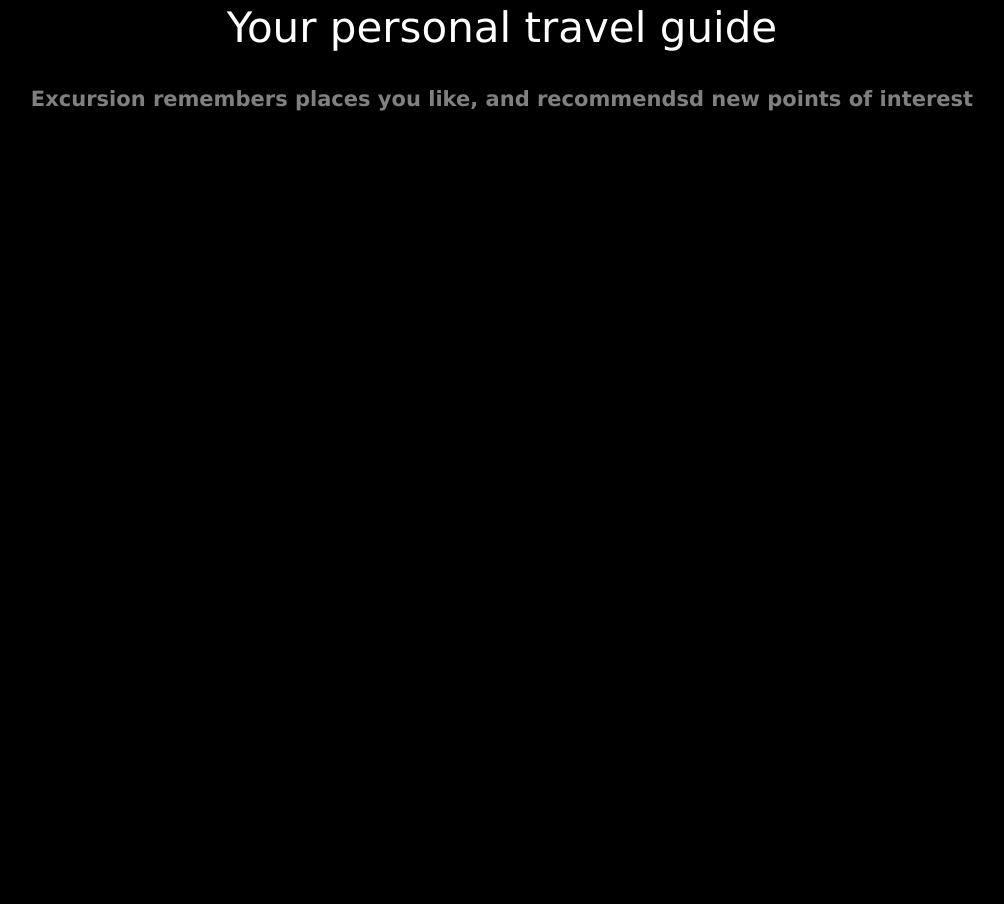
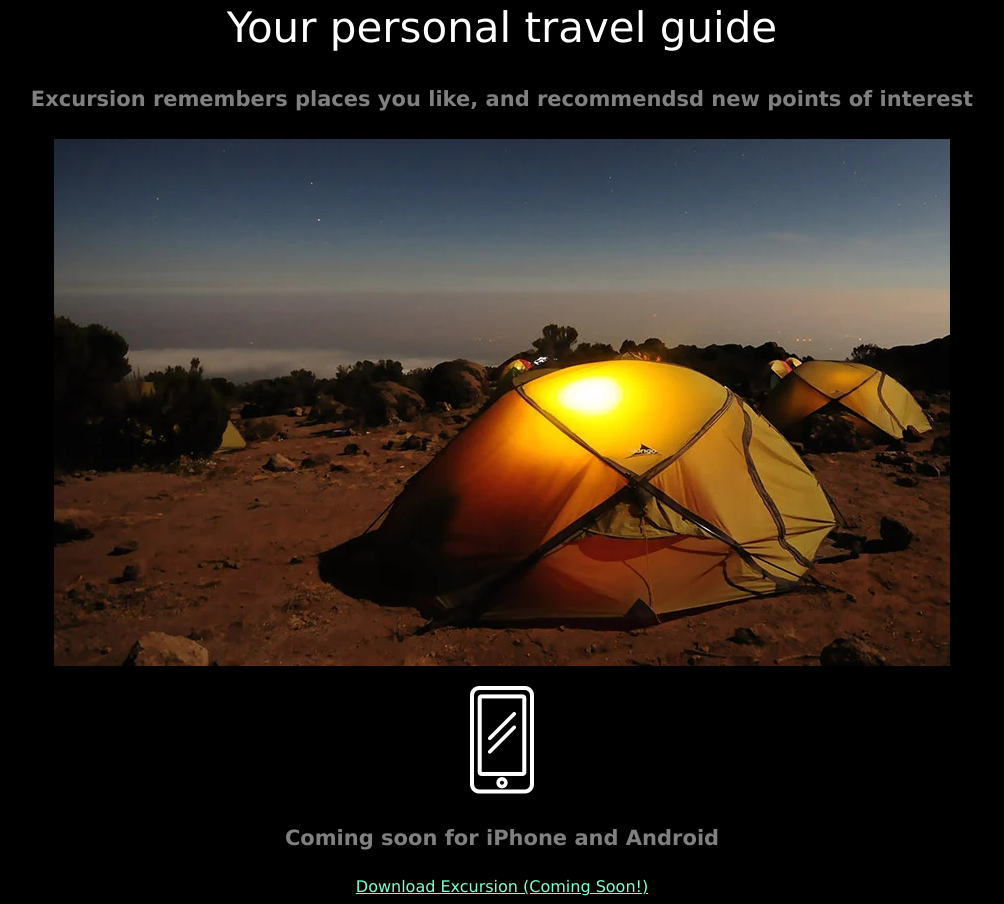
Before and after one commit to hayden-93/excursion, a plain HTML site: page index.html in a window 1280 px wide. Shown: the part 311-1215 px from the top of the page, without its empty margins (138-1142 px from the left). Before the commit the page ends 800 px from the top, so only its background shows below. Drawn offline with Linux system fonts and the light colour scheme.

Commit message:
Added footer text

```diff
--- a/index.html
+++ b/index.html
@@ -18,5 +18,10 @@
       Excursion remembers places you like, and recommendsd new points of
       interest
     </h4>
+    <p><img src="resources/images/camp.webp" /></p>
+    <p><img src="resources/images/phone.webp" /></p>
+    <h4 class="header--subheader">Coming soon for iPhone and Android</h4>
+    <a class="link--cta" href="#">Download Excursion (Coming Soon!)</a>
   </body>
+  <footer></footer>
 </html>
```
